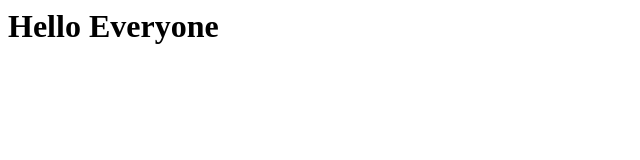
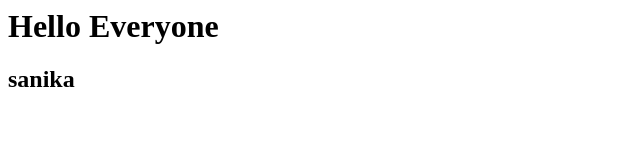
Before and after one commit to Sanikarasal/CI-PIPELINE-DEMO, a plain HTML site: page index.html in a window 1280 px wide. Shown: the full height of the page, 0-640 px from the left. Drawn offline with Linux system fonts and the light colour scheme.

Commit message:
Update index.html

```diff
--- a/index.html
+++ b/index.html
@@ -2,5 +2,6 @@
   <body>
     <title> ci-cd demo</title>
     <h1>Hello Everyone</h1>
+    <h2> sanika </h2>
   </body>
 </head>
```
